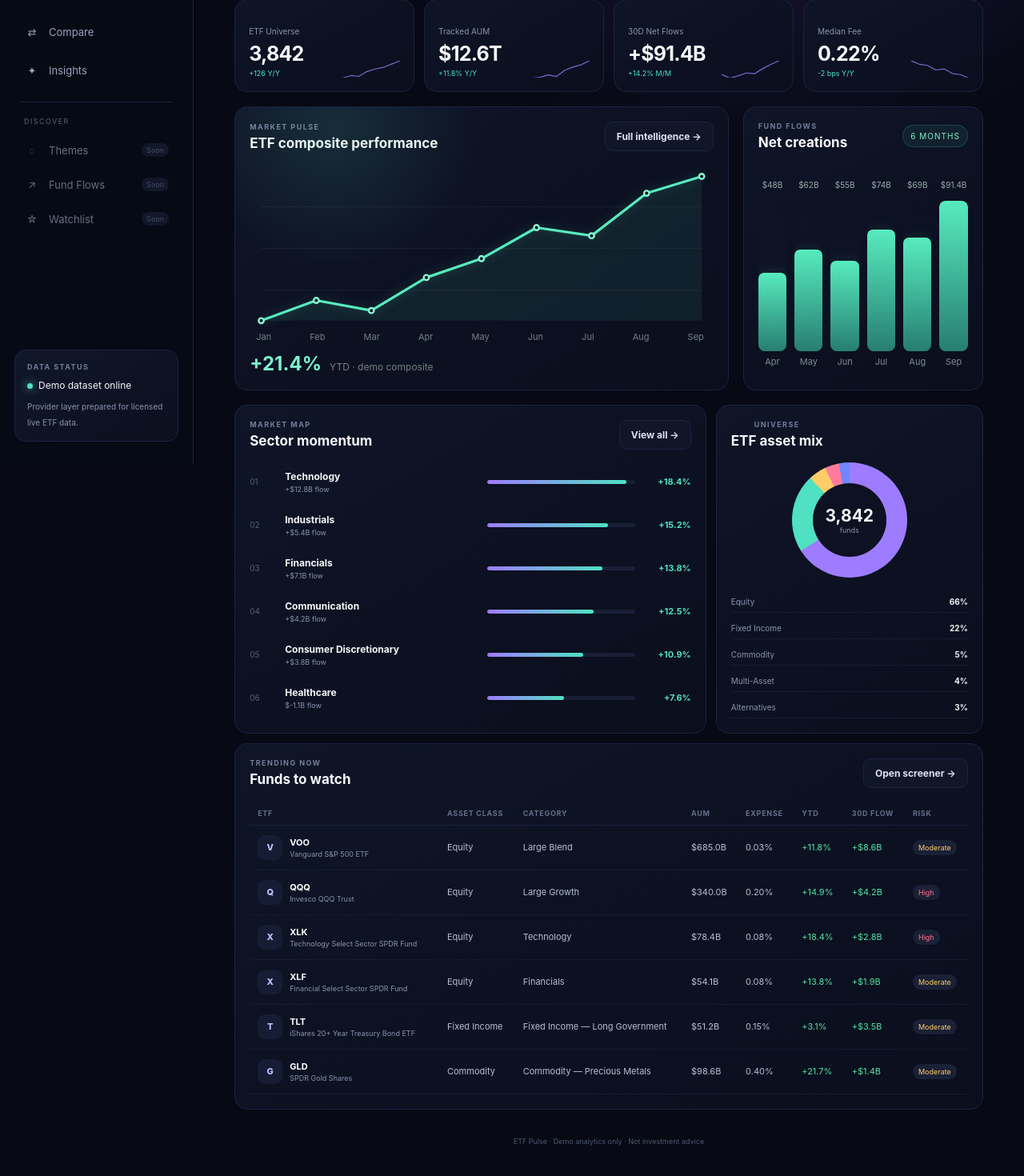
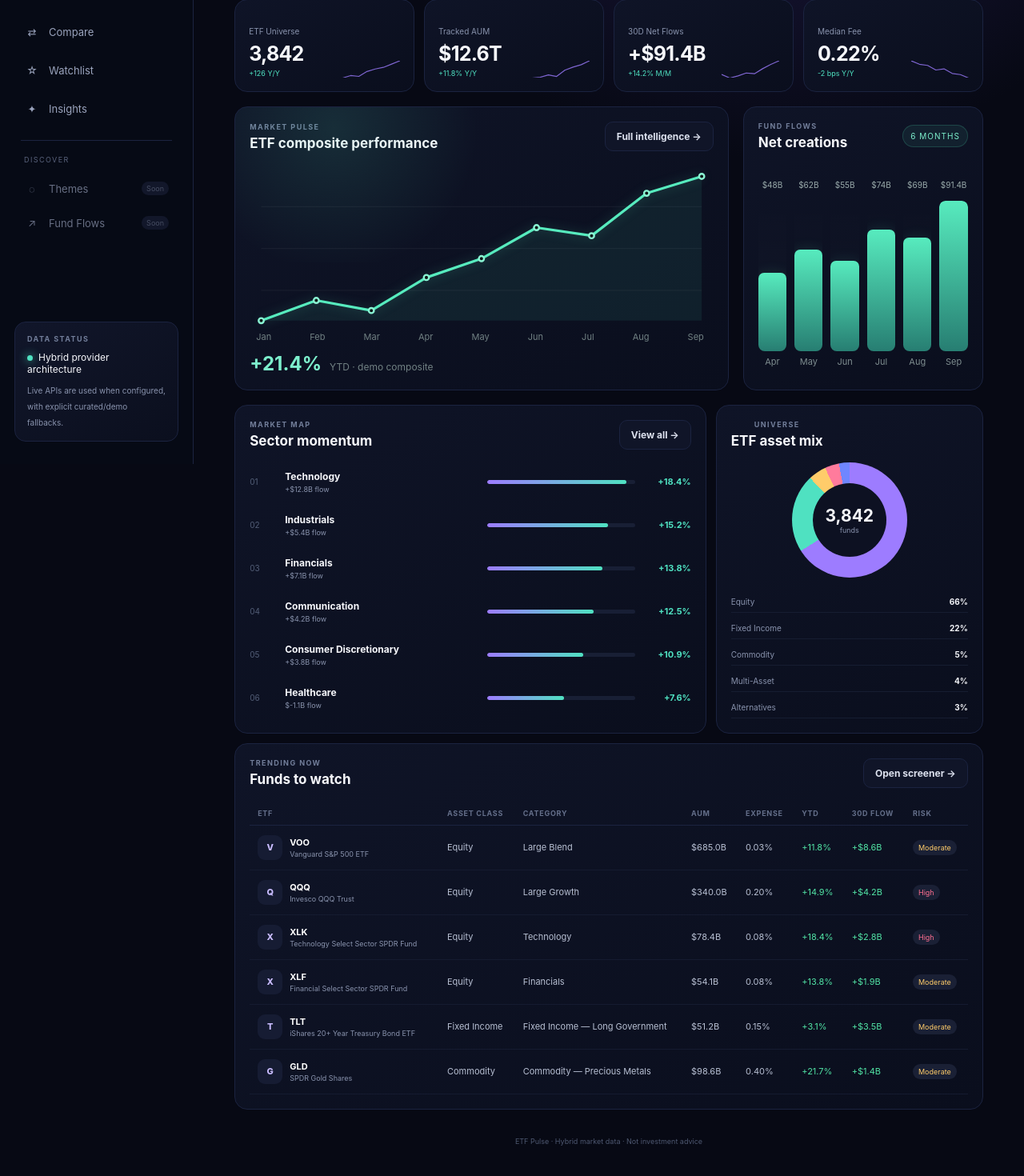
Before and after one commit to Yasar2019/etf-pulse-analytics, a Next.js app: page / in a window 1280 px wide. Shown: the part 220-1690 px from the top of the page at 80% size. Built offline with nearby package versions, Linux system fonts and the light colour scheme.

Commit message:
feat: promote watchlist and correct global data-status messaging

```diff
--- a/components/AppShell.tsx
+++ b/components/AppShell.tsx
@@ -9,6 +9,7 @@ const nav = [
   ["ETF Explorer", "/explore", "◫"],
   ["Sectors", "/sectors", "◈"],
   ["Compare", "/compare", "⇄"],
+  ["Watchlist", "/watchlist", "☆"],
   ["Insights", "/insights", "✦"],
 ];
 
@@ -22,9 +23,8 @@ export default function AppShell({ children }: { children: ReactNode }) {
       <div className="navLabel">DISCOVER</div>
       <div className="navItem muted"><span>◌</span>Themes <i>Soon</i></div>
       <div className="navItem muted"><span>↗</span>Fund Flows <i>Soon</i></div>
-      <div className="navItem muted"><span>☆</span>Watchlist <i>Soon</i></div>
-      <div className="sideCard"><span className="eyebrow">DATA STATUS</span><div className="statusLine"><i />Demo dataset online</div><small>Provider layer prepared for licensed live ETF data.</small></div>
+      <div className="sideCard"><span className="eyebrow">DATA STATUS</span><div className="statusLine"><i />Hybrid provider architecture</div><small>Live APIs are used when configured, with explicit curated/demo fallbacks.</small></div>
     </aside>
-    <section className="workspace">{children}<footer>ETF Pulse · Demo analytics only · Not investment advice</footer></section>
+    <section className="workspace">{children}<footer>ETF Pulse · Hybrid market data · Not investment advice</footer></section>
   </main>;
 }
```
